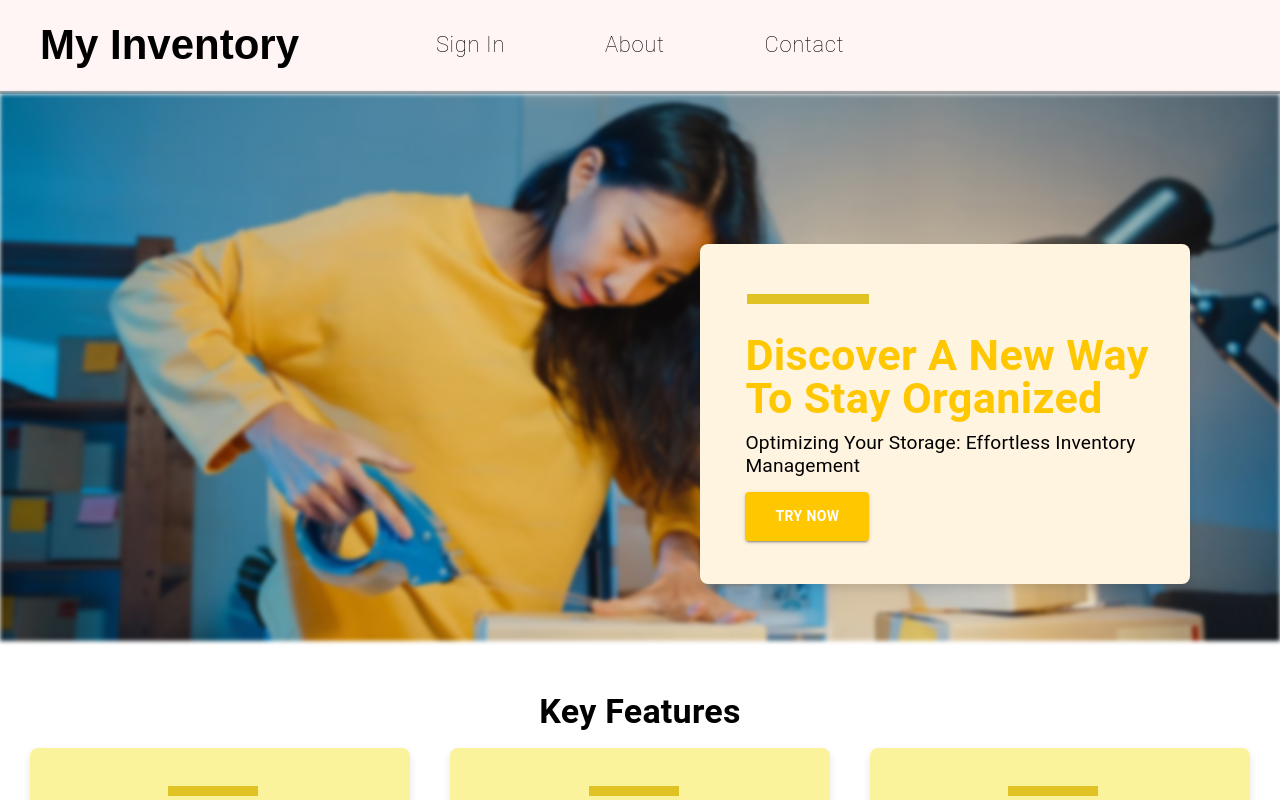
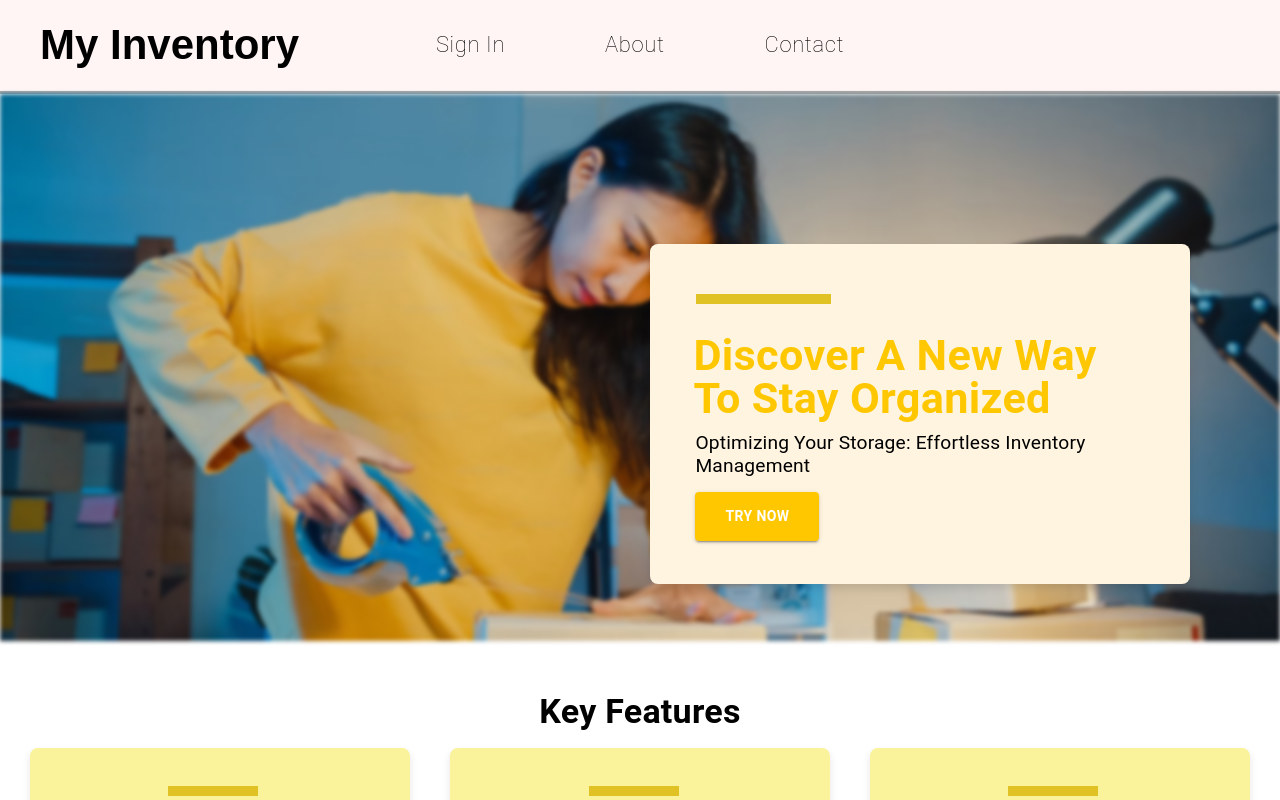
Before and after one commit to Luke7787/ImmaculateInventors, a React (Create React App) app: page / in a window 1280 px wide. Shown: the top 800 px of the page. Built offline with nearby package versions, Linux system fonts and the light colour scheme.

Commit message:
fixed somestuff

```diff
--- a/src/pages/Homepage.module.css
+++ b/src/pages/Homepage.module.css
@@ -8,7 +8,7 @@
   border-radius: 8px;
   position: absolute;
   padding-top: 40px;
-  width: 450px;
+  width: 500px;
   padding: 20px;
   height: 300px;
   right: 7%;
@@ -19,7 +19,7 @@
   background-color: #E0C224;
   position: absolute;
   height: 10px;
-  left: 9.5%;
+  left: 8.4%;
   width: 25%;
   top: 50px;
 }
--- a/src/pages/Homepage.tsx
+++ b/src/pages/Homepage.tsx
@@ -23,7 +23,7 @@ const Homepage = () => {
           <Typography
             variant="h4"
             component="h2"
-            style={{ color: '#FFC700', fontWeight: 'bold', marginBottom: '11px', lineHeight: '1', marginTop: '70px', marginLeft: '25px', fontSize: '2.7rem' }}
+            style={{ color: '#FFC700', fontWeight: 'bold', marginBottom: '11px', lineHeight: '1', marginTop: '70px', marginLeft: '23px', fontSize: '2.7rem' }}
             gutterBottom
           >
             Discover A New Way <br /> To Stay Organized
```
